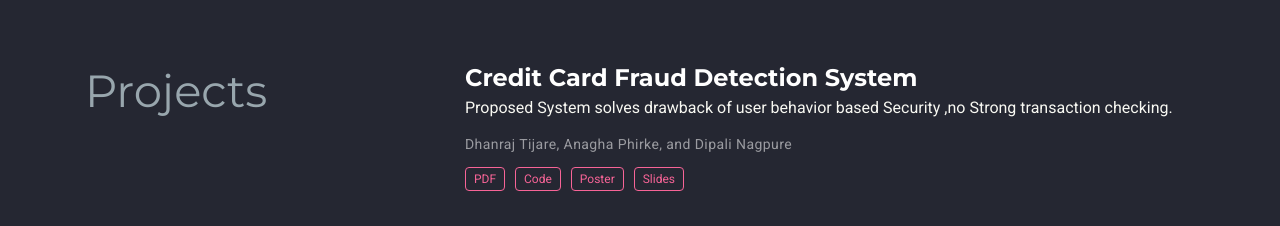
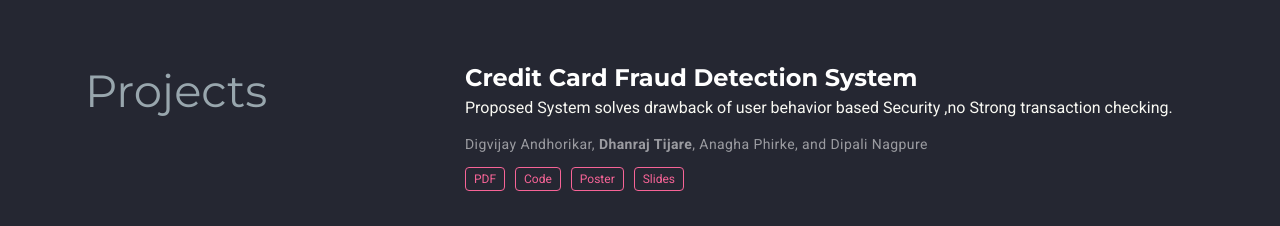
Before and after one commit to DJChamp/DJChamp.github.io, a plain HTML site: page index.html in a window 1280 px wide. Shown: the part 1100-1326 px from the top of the page. Drawn offline with nearby package versions, Linux system fonts and the light colour scheme; some packages are replaced by stand-ins of ours; a script that the page names is missing; some icons are missing.

Commit message:
index.html

```diff
--- a/index.html
+++ b/index.html
@@ -464,7 +464,7 @@
 
     <div class="stream-meta article-metadata">
       <div itemprop="author">
-        <a href="www.google.com" itemprop="url>Digvijay Andhorikar</a>, <strong>Dhanraj Tijare</strong>, Anagha Phirke, and Dipali Nagpure</div>
+        Digvijay Andhorikar, <strong>Dhanraj Tijare</strong>, Anagha Phirke, and Dipali Nagpure</div>
     </div>
 
     <div class="talk-links">
```
